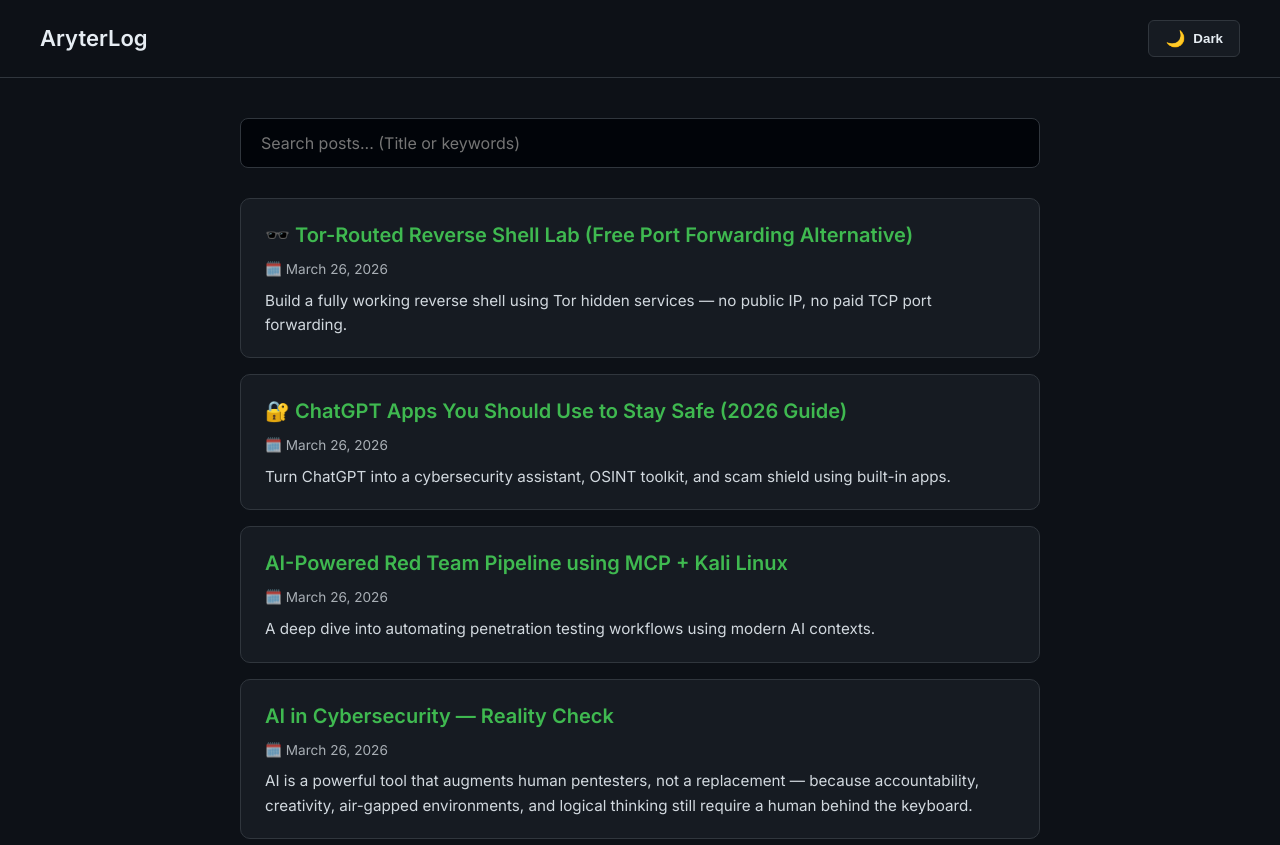
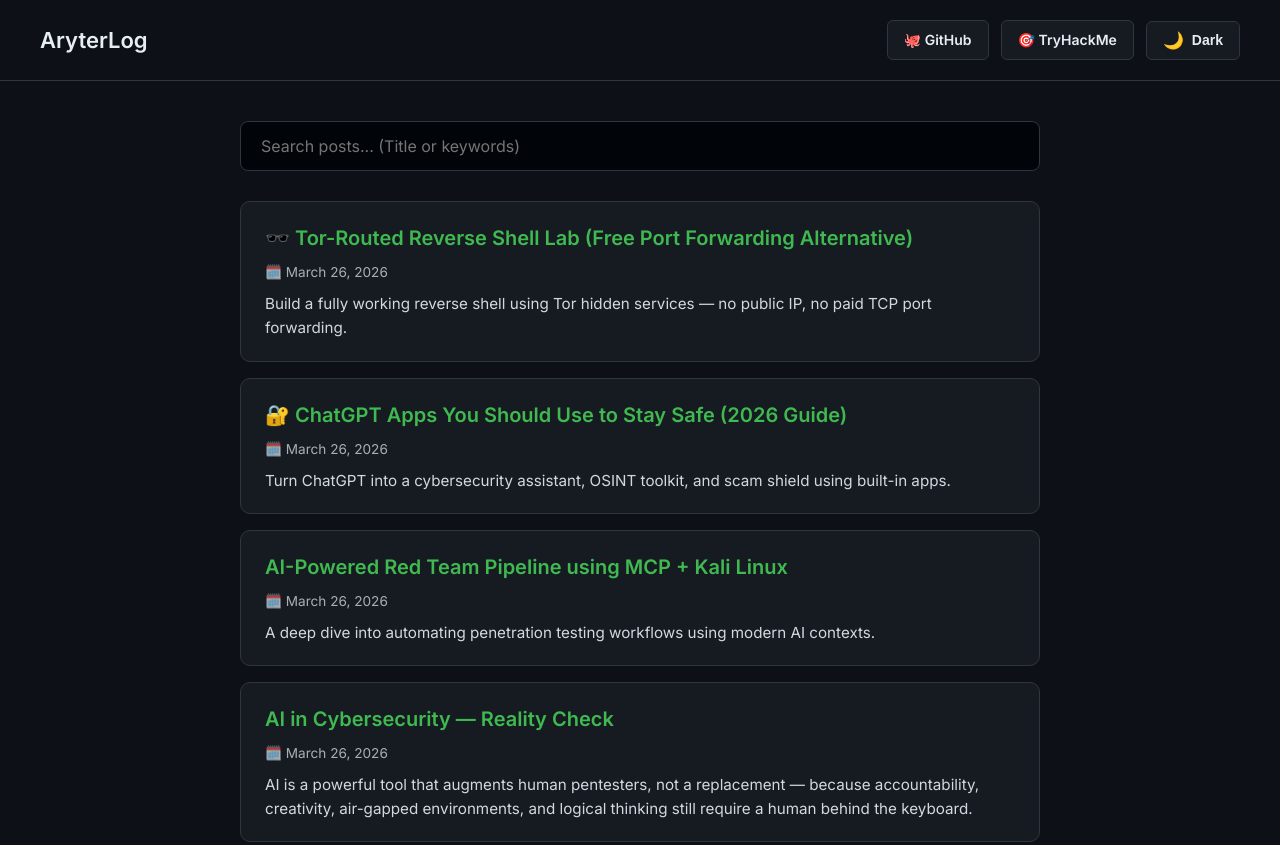
Before and after one commit to giriaryan694-a11y/AryterLog, a plain HTML site: page index.html in a window 1280 px wide. Shown: the top 845 px of the page. Drawn offline with nearby package versions, Linux system fonts and the light colour scheme.

Commit message:
Update index.html

```diff
--- a/index.html
+++ b/index.html
@@ -53,6 +53,8 @@
       align-items: center;
       padding: 20px 40px;
       border-bottom: 1px solid var(--border);
+      flex-wrap: wrap; /* Helps with mobile screens */
+      gap: 15px;
     }
 
     h1 {
@@ -61,7 +63,15 @@
       cursor: pointer;
     }
 
-    button {
+    .header-controls {
+      display: flex;
+      gap: 12px;
+      align-items: center;
+      flex-wrap: wrap;
+    }
+
+    /* Shared styling for buttons and links so they look identical */
+    button, .nav-btn {
       background: var(--card);
       border: 1px solid var(--border);
       padding: 8px 16px;
@@ -73,8 +83,13 @@
       display: flex;
       align-items: center;
       gap: 8px;
+      text-decoration: none;
+      font-size: 14px;
     }
-    button:hover { filter: brightness(1.1); }
+    button:hover, .nav-btn:hover {
+      filter: brightness(1.1);
+      border-color: var(--accent);
+    }
 
     /* Emoji Animation */
     @keyframes popSpin {
@@ -156,10 +171,19 @@
 
   <header>
     <h1 onclick="window.location.hash = ''">AryterLog</h1>
-    <button id="theme-btn" aria-label="Cycle Theme">
-      <span class="emoji" id="theme-emoji">🌙</span>
-      <span id="theme-label">Dark</span>
-    </button>
+
+    <div class="header-controls">
+      <a href="https://github.com/giriaryan694-a11y" target="_blank" rel="noopener noreferrer" class="nav-btn">
+        🐙 GitHub
+      </a>
+      <a href="https://tryhackme.com/p/giriaryan694a11y" target="_blank" rel="noopener noreferrer" class="nav-btn">
+        🎯 TryHackMe
+      </a>
+      <button id="theme-btn" aria-label="Cycle Theme">
+        <span class="emoji" id="theme-emoji">🌙</span>
+        <span id="theme-label">Dark</span>
+      </button>
+    </div>
   </header>
 
   <main class="container">
@@ -224,33 +248,32 @@
     });
 
     /* =========================================
-       2. POST METADATA (The "Database")
-       Update this array whenever you add a new post!
+       2. POST METADATA
        ========================================= */
     const blogPosts = [
       {
-        id: "tor-rev-shell", // Used for the URL (e.g. #post-ai-red-team)
+        id: "tor-rev-shell",
         title: "🕶️ Tor-Routed Reverse Shell Lab (Free Port Forwarding Alternative)",
         date: "March 26, 2026",
         summary: "Build a fully working reverse shell using Tor hidden services — no public IP, no paid TCP port forwarding.",
         file: "posts/🕶️ Tor-Routed Reverse Shell Lab (Free Port Forwarding Alternative).md"
       },
       {
-        id: "chatgpt-apps-for-cyber", // Used for the URL (e.g. #post-ai-red-team)
+        id: "chatgpt-apps-for-cyber",
         title: "🔐 ChatGPT Apps You Should Use to Stay Safe (2026 Guide)",
         date: "March 26, 2026",
         summary: "Turn ChatGPT into a cybersecurity assistant, OSINT toolkit, and scam shield using built-in apps.",
         file: "posts/🔐 ChatGPT Apps You Should Use to Stay Safe (2026 Guide).md"
       },
       {
-        id: "ai-red-team", // Used for the URL (e.g. #post-ai-red-team)
+        id: "ai-red-team",
         title: "AI-Powered Red Team Pipeline using MCP + Kali Linux",
         date: "March 26, 2026",
         summary: "A deep dive into automating penetration testing workflows using modern AI contexts.",
         file: "posts/AI-Powered Red Team Pipeline using MCP + Kali Linux.md"
       },
       {
-        id: "ai-reality-in-cyber", // Used for the URL (e.g. #post-ai-red-team)
+        id: "ai-reality-in-cyber",
         title: "AI in Cybersecurity — Reality Check",
         date: "March 26, 2026",
         summary: "AI is a powerful tool that augments human pentesters, not a replacement — because accountability, creativity, air-gapped environments, and logical thinking still require a human behind the keyboard.",
@@ -281,7 +304,6 @@
       filteredPosts.forEach(post => {
         const card = document.createElement("div");
         card.className = "post-card";
-        // When clicked, change the URL hash to trigger the router
         card.onclick = () => window.location.hash = `post-${post.id}`;
 
         card.innerHTML = `
@@ -296,7 +318,7 @@
     searchBar.addEventListener("input", (e) => renderPostCards(e.target.value));
 
     /* =========================================
-       4. ROUTING & FETCHING (Single Page App Logic)
+       4. ROUTING & FETCHING
        ========================================= */
     const homeView = document.getElementById("home-view");
     const postView = document.getElementById("post-view");
@@ -317,7 +339,6 @@
         if (!res.ok) throw new Error("File not found on server.");
 
         const markdown = await res.text();
-        // Add Title and Date to the top of the Markdown automatically
         const headerHTML = `<h1 style="margin-bottom:5px;">${postMeta.title}</h1><p style="opacity:0.6; margin-top:0; border-bottom:1px solid var(--border); padding-bottom:20px; margin-bottom:20px;">Published on ${postMeta.date}</p>`;
 
         postContent.innerHTML = headerHTML + marked.parse(markdown);
@@ -334,24 +355,19 @@
       const hash = window.location.hash;
 
       if (hash.startsWith("#post-")) {
-        // Show Post View
         homeView.classList.add("hidden");
         postView.classList.remove("hidden");
         const postId = hash.replace("#post-", "");
         loadFullPost(postId);
-        window.scrollTo(0, 0); // Scroll to top
+        window.scrollTo(0, 0);
       } else {
-        // Show Home View
         postView.classList.add("hidden");
         homeView.classList.remove("hidden");
-        renderPostCards(searchBar.value); // Re-render list
+        renderPostCards(searchBar.value);
       }
     }
 
-    // Listen for URL changes (Back/Forward browser buttons work automatically!)
     window.addEventListener("hashchange", handleRoute);
-
-    // Initial Load
     handleRoute();
 
   </script>
```
